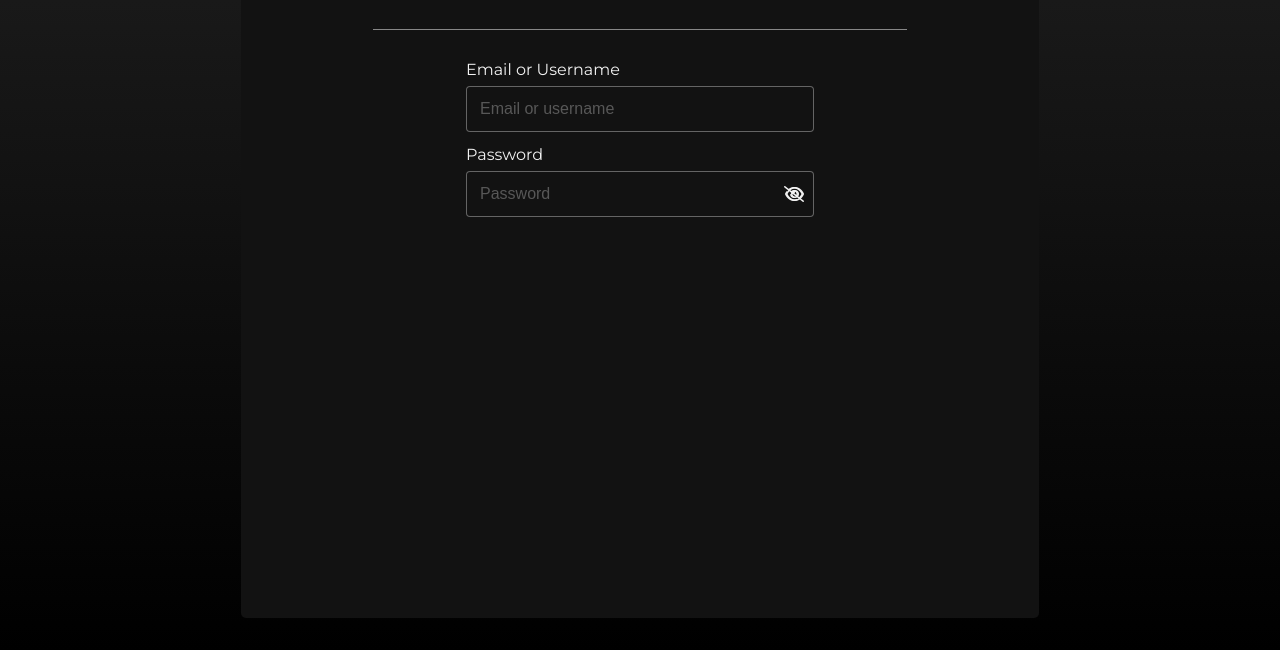
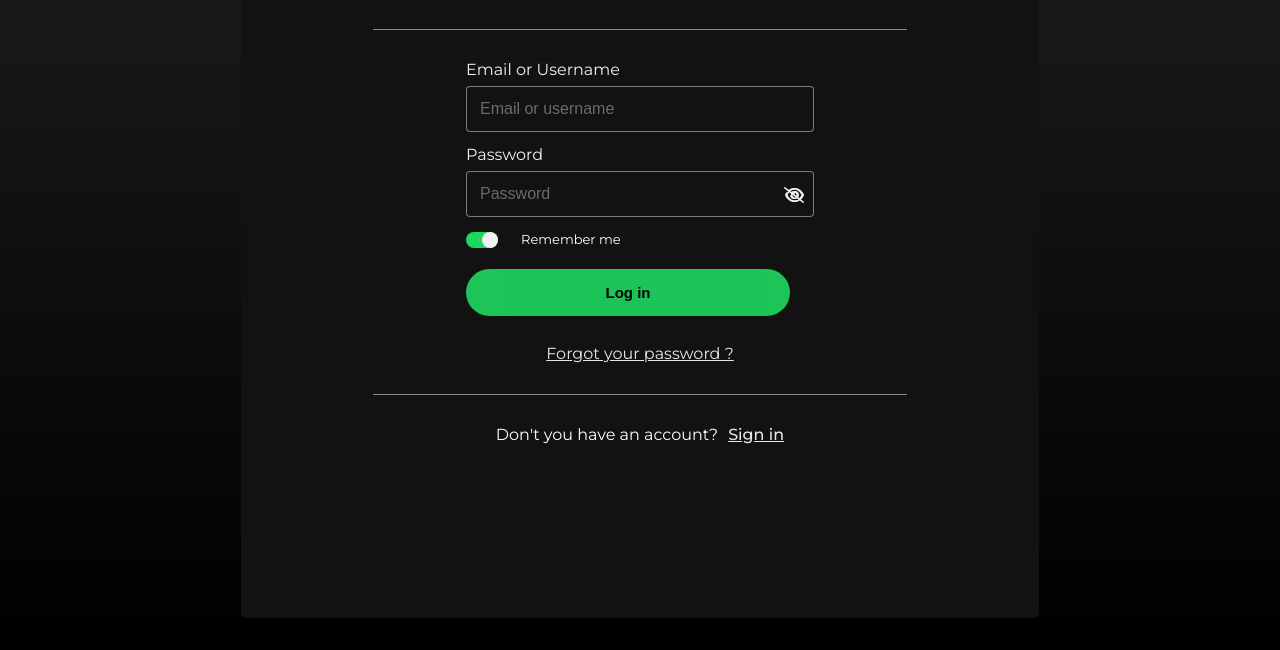
Before and after one commit to FedericoPecoraro/buildWeek2Team4spotify, a website: page login.html in a window 1280 px wide. Shown: the part 488-1138 px from the top of the page. Drawn offline with Linux system fonts and the light colour scheme.

Commit message:
style login completed

```diff
--- a/assets/js/login.js
+++ b/js/login.js
@@ -18,7 +18,7 @@ document.getElementById('eye-icon-visibile').addEventListener('click', toggleEle
 function validateForm(){
     let email = document.getElementById('email-login').value;
     let password = document.getElementById('password-login').value;
-    let loginButton = document.getElementById('loginButton');
+    let loginButton = document.getElementById('login-btn');
     let emailRegex = /^[a-zA-Z0-9._-]+@[a-zA-Z0-9.-]+\.[a-zA-Z]{2,6}$/;
     let passwordRegex = /^(?=.*[a-z])(?=.*[A-Z])(?=.*\d)(?=.*[@$!%*?&])[A-Za-z\d@$!%*?&]{8,16}$/;
     let formValid = true;
--- a/login.html
+++ b/login.html
@@ -37,13 +37,27 @@
                     <input class="input-login" id="password-login" type="password" placeholder="Password">
                     <i class="fa-regular fa-eye icon-password" id="eye-icon-visibile"></i>
                     <i class="fa-regular fa-eye-slash icon-password" id="eye-icon-privacy"></i>
+                    <div class="switch-login">
+                        <input type="checkbox" id="switch-login" checked>
+                        <label class="switch-label-login" for="switch-login"></label>
+                        <span class="span-login">Remember me</span>
+                    </div>
+                    <button class="btn-login" id="login-btn" type="submit">Log in</button>
+
+                    <a href="#" class="a-login">Forgot your password ? </a>
                 </form>
 
             </div>
 
+            <hr class="hr-login">
+
+            <div class="last-login">
+                <span class="">Don't you have an account?</span>
+                <a class="" href="#">Sign in</a>
+            </div>
         </div>
     </section>
 
-    <script src="./assets/js/login.js"></script>
+    <script src="./js/login.js"></script>
 </body>
 </html>
--- a/scss/partials/login.scss
+++ b/scss/partials/login.scss
@@ -55,7 +55,7 @@
     border: 1px solid #878787;
     font-size: 15px;
     font-weight: bold;
-    opacity: 0.7;
+    opacity: 0.9;
 }
 
 .a-c-btn-login:hover{
@@ -107,14 +107,14 @@
     border-radius: 4px;
     box-shadow: inset 0 0 0 1px #878787;
     color: #fff;
-    opacity: 0.7;
+    opacity: 0.9;
 }
 
 .icon-password{
     cursor: pointer;
     position: absolute;
     right: 10px;
-    top: 73%;
+    top: 125px;
     color: #f2f2f2;
 }
 
@@ -122,3 +122,124 @@
 .log-in .form-login .input-login:hover{
     opacity: 1;
 }
+
+.switch-login{
+    margin: 0;
+    padding: 0;
+}
+
+.switch-login input[type="checkbox"]{
+   height: 0;
+   width: 0;
+   visibility: hidden;
+}
+.switch-login .switch-label-login{
+    margin-left: 10px 0px 20px 0px;
+    cursor: pointer;
+    padding: 5px;
+    width: 32px;
+    height: 16px;
+    background: #878787;
+    display: block;
+    border-radius: 50em;
+    position: relative;
+    transition: .1s;
+    box-sizing: border-box;
+}
+
+.switch-login .switch-label-login::after{
+    content: '';
+    position: absolute;
+    width: 16px;
+    height: 16px;
+    background: #f2f2f2;
+    border-radius: 50%;
+    left: 0;
+    top: 0;
+    transition: .1s;
+    box-sizing: border-box;
+}
+
+.switch-login input:active+label{
+    background-color: #878787;
+
+}
+
+.switch-login input:checked+label{
+    background-color: #1ed760;
+}
+
+.switch-login input:checked+label::after{
+    transform: translateX(calc(100% - 0px));
+}
+
+input#switch-login{
+    display: none;
+}
+
+.span-login{
+    color:#fff;
+    font-size: 13px;
+    font-weight: 400;
+    position: relative;
+    left: 55px;
+    bottom: 17px;
+}
+
+.btn-login{
+    display: block;
+    padding: 15px 20px;
+    width: 324px;
+    text-align: center;
+    border: none;
+    outline: none;
+    margin: 5px 0;
+    border-radius: 50px;
+    color: #000;
+    background: #1ed760;
+    font-size: 15px;
+    font-weight: bold;
+    cursor: pointer;
+    opacity: 0.9;
+}
+
+.btn-login:hover{
+    opacity: 1;
+}
+
+.a-login{
+    display: block;
+    text-align: center;
+    color: #fff;
+    font-weight: 400;
+    margin-top: 30px;
+    text-decoration: underline;
+    opacity: 0.9;
+}
+
+.a-login:hover{
+    opacity: 1;
+}
+
+.last-login{
+    display: flex;
+    align-items: center;
+    justify-content: center;
+    margin-top: 30px;
+    gap: 10px;
+}
+
+.last-login span{
+    color: #fff;
+}
+
+.last-login a{
+    color: #fff;
+    text-decoration: underline;
+    font-weight: 500;
+    opacity: 0.9;
+}
+
+.last-login a:hover{
+    opacity: 1;
+}
```
Also changed, not shown: css/style.css, 1 other file.
